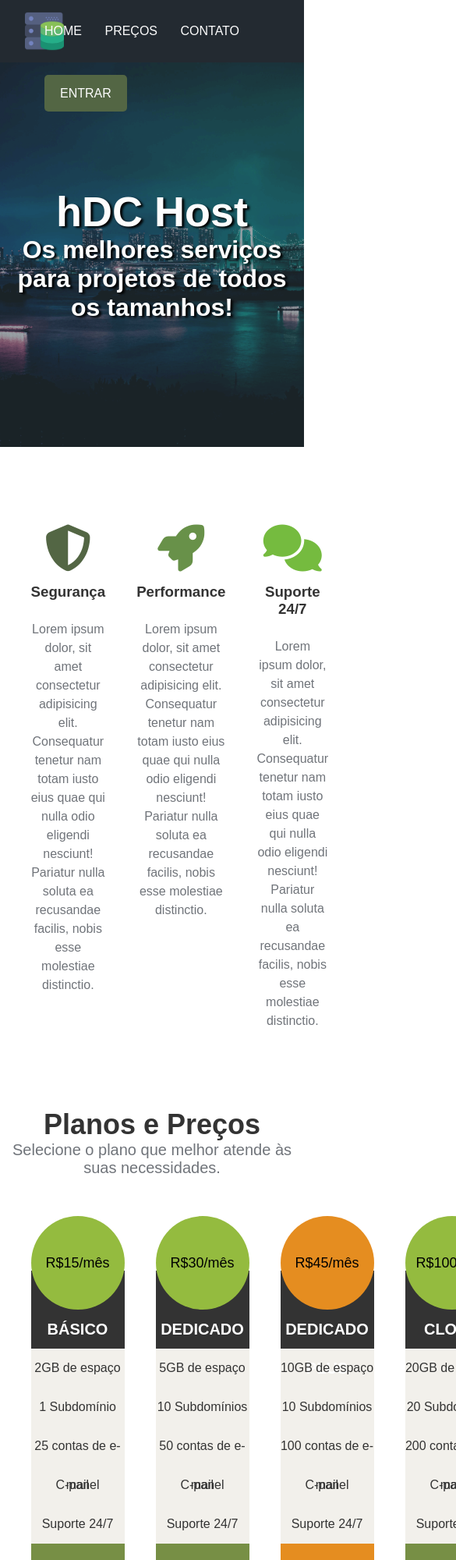
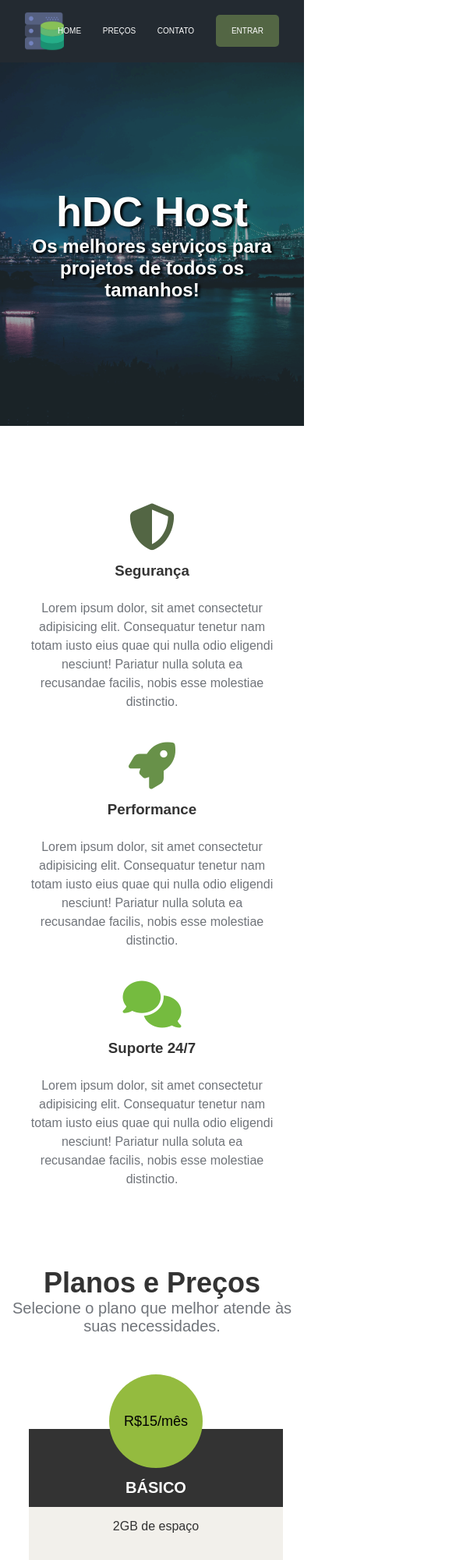
Before and after one commit to miquiles01/hdc-host, a plain HTML site: page index.html in a window 390 px wide. Shown: the top 2000 px of the page at 78% size, 585 px wide, since content can reach past the window. Drawn offline with Linux system fonts and the light colour scheme.

Commit message:
add responsividade

```diff
--- a/css/styles.css
+++ b/css/styles.css
@@ -305,3 +305,65 @@ footer{
 }
 
 /* Responsividade */
+
+@media (max-width: 1100px){
+
+    .plans-container{
+        width: 95%;
+    }
+
+    .plan{
+        margin: 0 5px;
+    }
+}
+
+@media (max-width: 900px){
+
+    .main-banner p{
+        padding: 0 6rem;
+    }
+    .searchdomain-container{
+        padding: 2rem 4rem;
+    }
+}
+
+@media (max-width: 576px){
+    html, body{
+        overflow-x: hidden;
+    }
+    .navbar-items{
+        font-size: 10px;
+        margin-left: 10px;
+    }
+    .main-banner p{
+        padding: 0 2rem;
+        font-size: 24px;
+    }
+    .services-container ul{
+        flex-direction: column;
+    }
+    .searchdomain-container h2{
+        font-size: 28px;
+    }
+    .searchdomain-container input[type="text"]{
+        width: 100%;
+    }
+    .plans-container{
+        flex-direction: column;
+        width: 100%;
+        padding: 0 2rem;
+    }
+    .plan{
+        width: 100%;
+        max-width: 100%;
+        margin-bottom: 15px;
+    }
+    .contact-container{
+        padding: 3rem 2rem;
+    }
+    .contact-container input,
+    .contact-container textarea{
+        width: 100%;
+        margin: 10px 0;
+    }
+}
```
